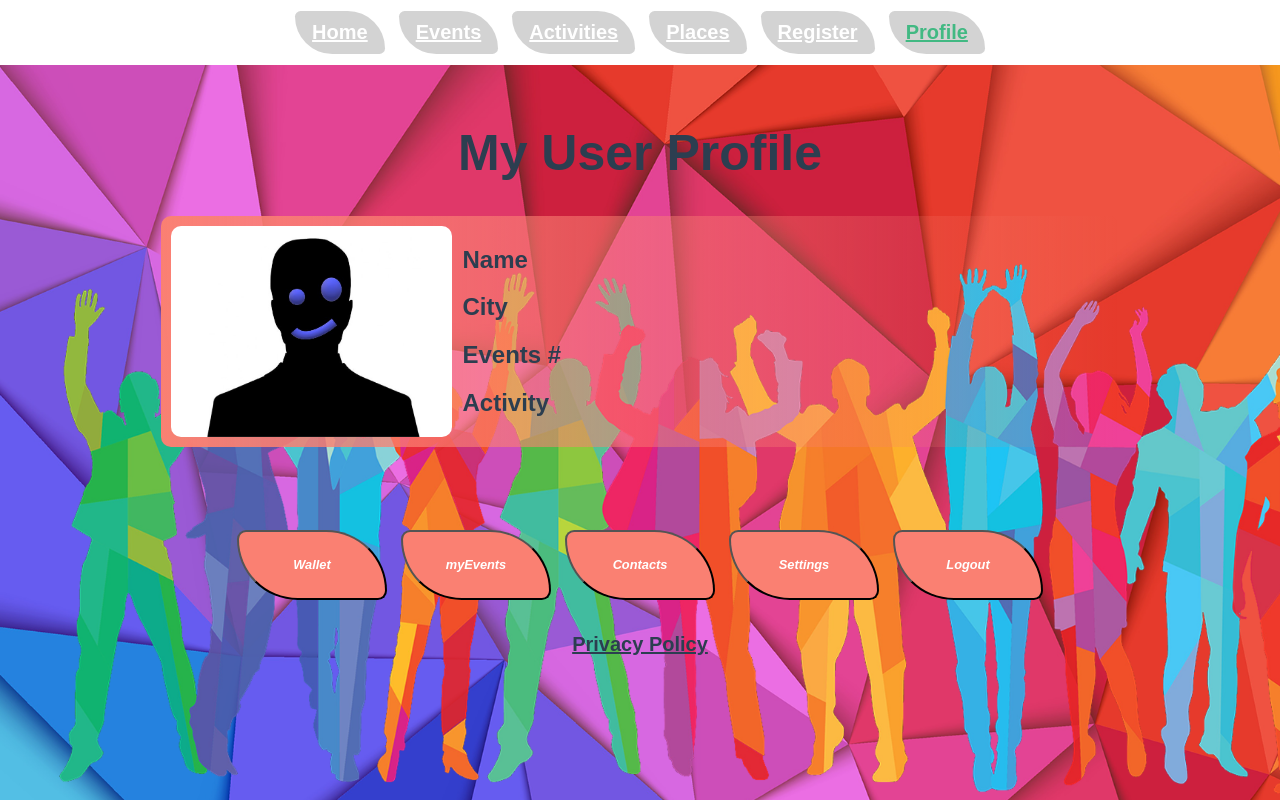
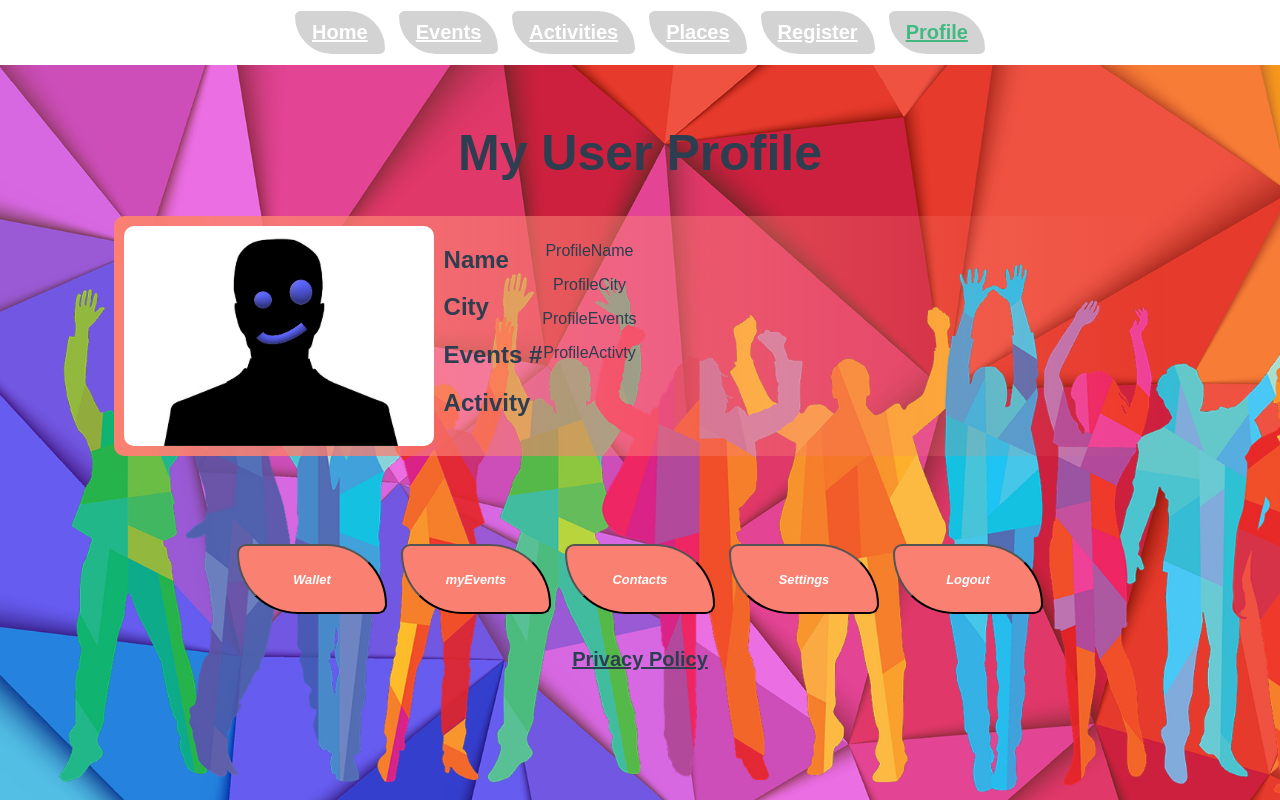
Before and after one commit to ohack38/vue_kurs_test, a Vue app: page /profile in a window 1280 px wide. Built offline with nearby package versions, Linux system fonts and the light colour scheme; a web font is replaced by a local one.

Commit message:
Profile Names and Content added to Inner Profile Nox
Hej

```diff
--- a/src/views/ProfileView.vue
+++ b/src/views/ProfileView.vue
@@ -8,6 +8,12 @@
         <h2 class="innerInfo">City</h2>
         <h2 class="innerInfo">Events #</h2>
         <h2 class="innerInfo">Activity</h2>
+      </div>
+      <div id="profileText">
+          <p class="person">ProfileName</p>
+          <p class="person>">ProfileCity</p>
+          <p class="person">ProfileEvents</p>
+          <p class="person">ProfileActivty</p>
       </div>
     </div>
     <br />
@@ -51,6 +57,11 @@ button:hover {
   border: none;
   border-radius: 10px 10px;
 }
+.profileText{
+    display: flex;
+    flex-direction: column;
+    justify-content: space-evenly;
+}
 .innerInfo {
   text-align: left;
   display: flex;
```
